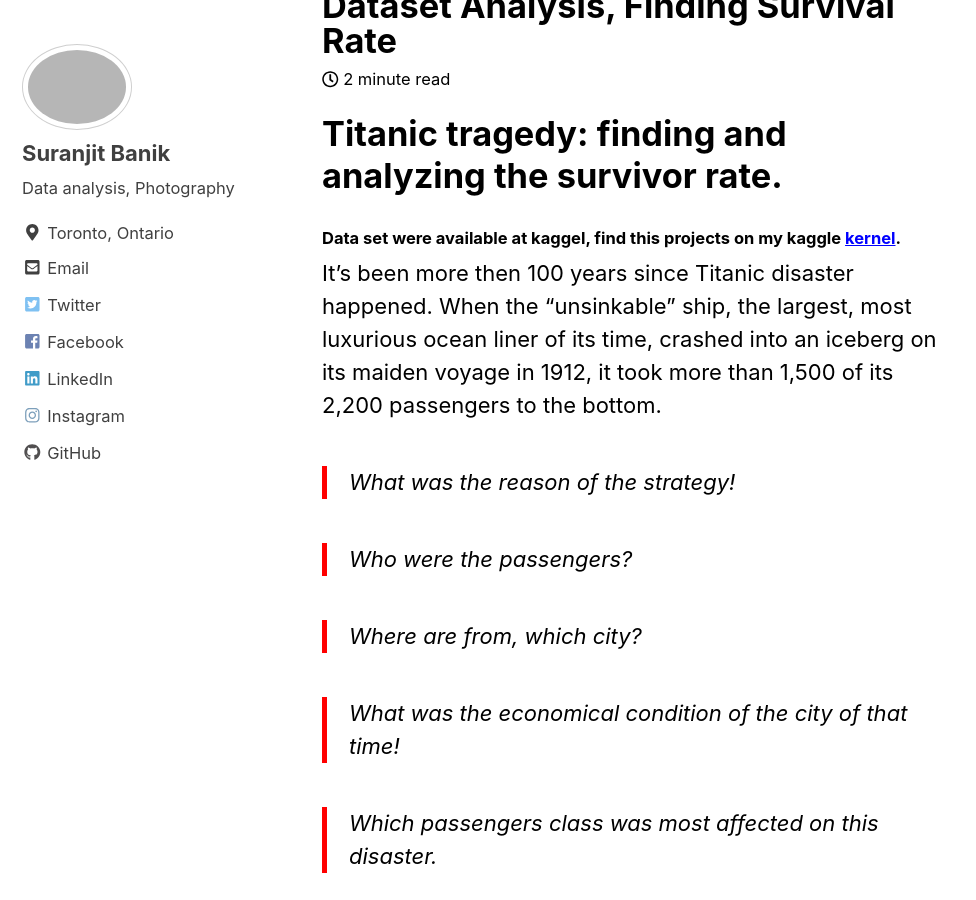
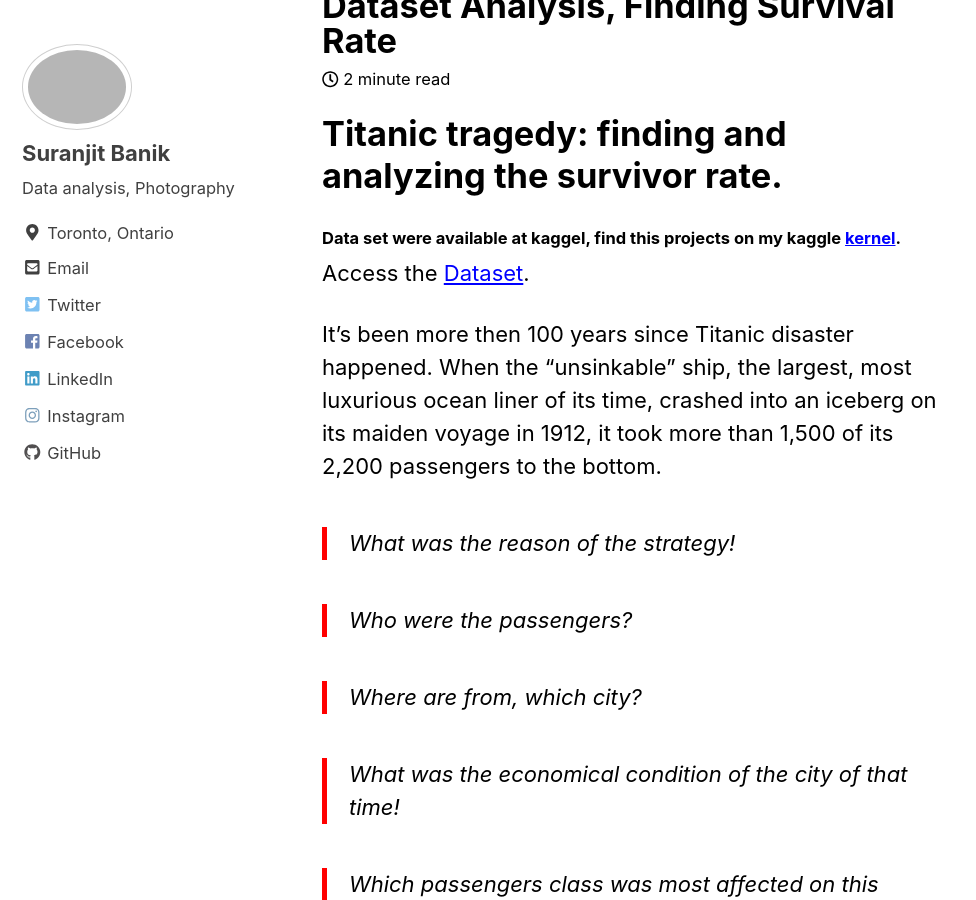
Before and after one commit to mastermindLAB/mastermindLAB.github.io, a Jekyll site: the page built from _posts/2019-03-28-titanic.md, in a window 1280 px wide and 900 px high, scrolled down 1149 px. Shown: the whole window, without its empty margins (0-976 px from the left). Built offline with Jekyll 4.4.1, drawn with Linux system fonts in a browser that asks for light colours; nearby versions of some CDN libraries.

```diff
--- a/_posts/2019-03-28-titanic.md
+++ b/_posts/2019-03-28-titanic.md
@@ -9,6 +9,8 @@
 
 # Titanic tragedy: finding and analyzing the survivor rate.
 ##### Data set were available at kaggel, find this projects on my kaggle [kernel](https://www.kaggle.com/suranjitbanik/seaborn-numpy-pandas-in-titanic-dataset).
+
+Access the [Dataset](https://www.kaggle.com/suranjitbanik/titanic-dataset).
 
 It's been more then 100 years since Titanic disaster happened. When the "unsinkable" ship, the largest, most luxurious ocean liner of its time, crashed into an iceberg on its maiden voyage in 1912, it took more than 1,500 of its 2,200 passengers to the bottom.
 > What was the reason of the strategy!
```
